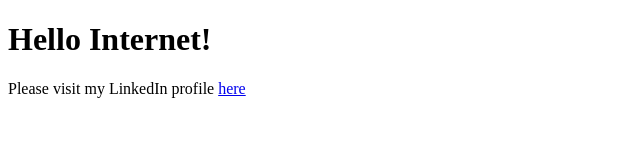
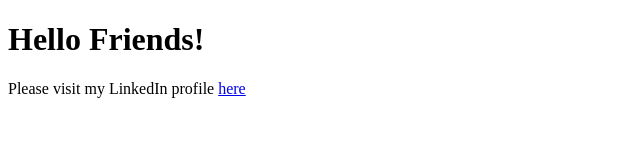
Before and after one commit to thepriteshsoni/thepriteshsoni.github.io, a plain HTML site: page index.html in a window 1280 px wide. Shown: the full height of the page, 0-640 px from the left. Drawn offline with Linux system fonts and the light colour scheme.

Commit message:
website content with CNAME

```diff
--- a/index.html
+++ b/index.html
@@ -5,7 +5,7 @@
 </head>
 <body>
 
-<h1>Hello Internet!</h1>
+<h1>Hello Friends!</h1>
 <p>Please visit my LinkedIn profile <a href="https://www.linkedin.com/in/thepriteshsoni/">here</a></p>
 </body>
 </html>
```
Also changed, not shown: 1 other file.
